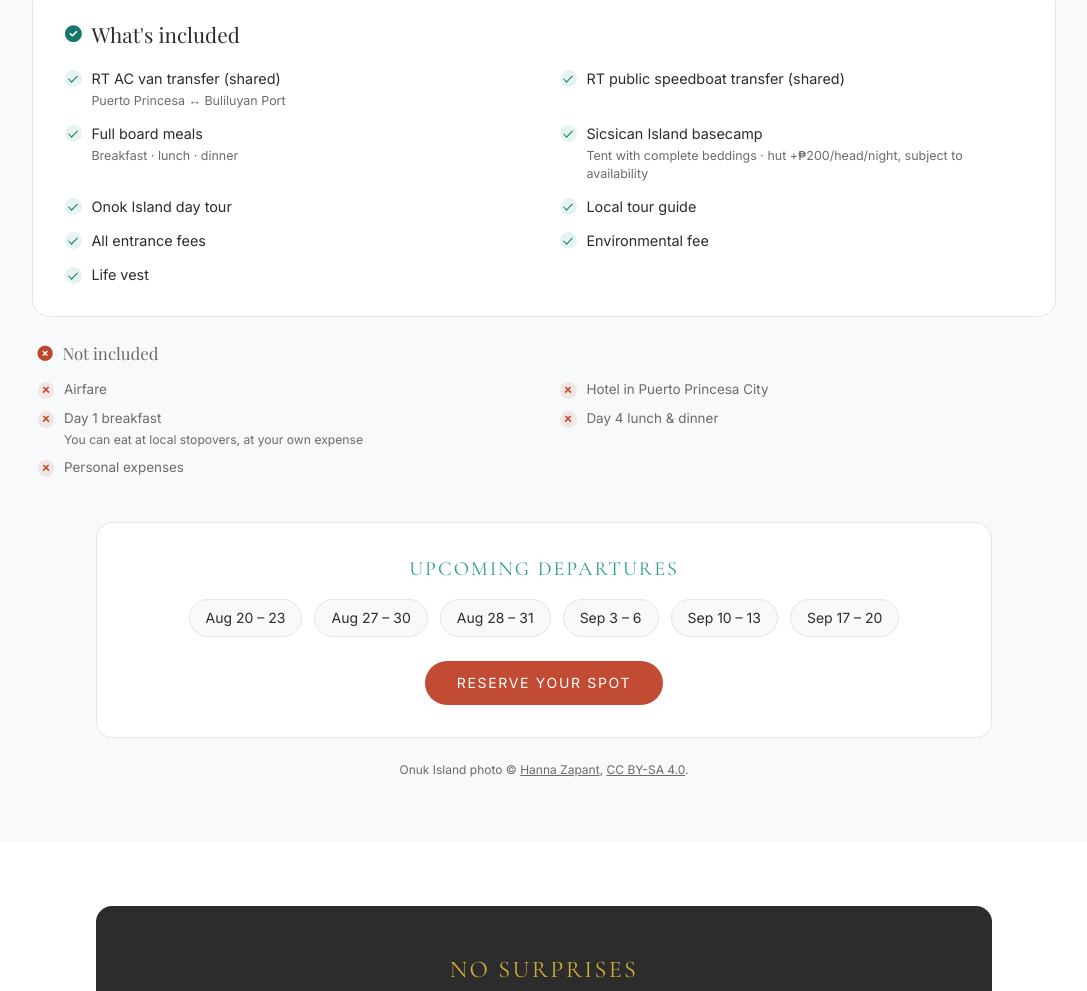
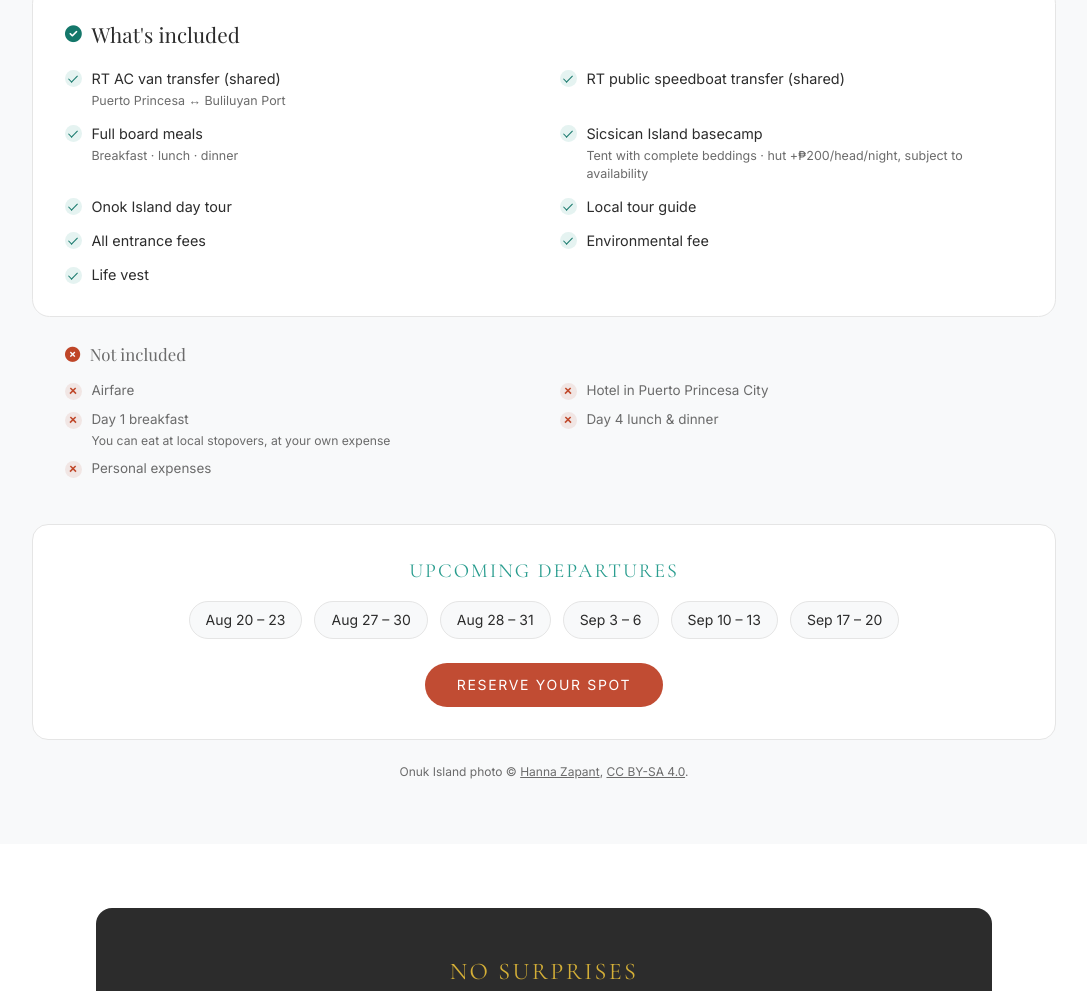
Before and after one commit to nicholohq/Kamp-Malaya, a website built with Vite: page index.html in a window 1280 px wide. Shown: the part 5393-6384 px from the top of the page, without its empty margins (96-1183 px from the left). Built offline with nearby package versions, Linux system fonts and the light colour scheme; a web font is replaced by a local one.

Commit message:
fix(home): align the itinerary section to a single content width
The section stacked four different widths — max-w-7xl header, 6xl timeline, 5xl
inclusions, 4xl departures card — so each block stepped in from the one above
it. Everything below the header now shares max-w-5xl and one left and right
edge: measured 24 -> 957 for the timeline, the included card, the not-included
block and the departures card alike.

Aligns the two lists with each other as well. Matching the horizontal padding
got them close but left a 1px offset, because the included card has a 1px border
and the not-included block did not, so their content boxes started a pixel
apart. A transparent 1px border on the borderless block makes the box models
identical. Both lists and both headings now begin at exactly 57, with their
second columns at 507.

Verified at 981: four blocks flush, columns aligned, no page overflow.

```diff
--- a/index.html
+++ b/index.html
@@ -253,7 +253,7 @@
 
   <!-- Day-by-day timeline. Replaces a one-day-at-a-time carousel: the whole
        itinerary is the selling point, and it was behind arrows. -->
-  <ol class="itin-timeline max-w-6xl mx-auto mt-8 sm:mt-10">
+  <ol class="itin-timeline max-w-5xl mx-auto mt-8 sm:mt-10">
     <li class="itin-day reveal">
       <div class="itin-marker" aria-hidden="true">
         <span class="itin-marker-word">Day</span>
@@ -423,7 +423,7 @@
   </div>
 
   <!-- Upcoming dates + CTA -->
-  <div class="max-w-4xl mx-auto mt-8 sm:mt-10 reveal">
+  <div class="max-w-5xl mx-auto mt-8 sm:mt-10 reveal">
     <div class="bg-white rounded-2xl border border-line p-6 sm:p-8 text-center">
       <p class="font-quote text-seagrass text-xl tracking-widest uppercase">Upcoming Departures</p>
       <div id="itinDates" class="flex flex-wrap justify-center gap-2 sm:gap-3 mt-4"></div>
@@ -432,7 +432,7 @@
   </div>
 
   <!-- Photo credits (required for CC BY-SA images) -->
-  <p class="max-w-4xl mx-auto mt-6 text-center text-xs text-graytext">Onuk Island photo © <a href="https://commons.wikimedia.org/wiki/File:Sunset_in_Onuk_Island,_Balabac,_Palawan.jpg" class="underline hover:text-coral-deep" target="_blank" rel="noopener">Hanna Zapant</a>, <a href="https://creativecommons.org/licenses/by-sa/4.0/" class="underline hover:text-coral-deep" target="_blank" rel="noopener">CC BY-SA 4.0</a>.</p>
+  <p class="max-w-5xl mx-auto mt-6 text-center text-xs text-graytext">Onuk Island photo © <a href="https://commons.wikimedia.org/wiki/File:Sunset_in_Onuk_Island,_Balabac,_Palawan.jpg" class="underline hover:text-coral-deep" target="_blank" rel="noopener">Hanna Zapant</a>, <a href="https://creativecommons.org/licenses/by-sa/4.0/" class="underline hover:text-coral-deep" target="_blank" rel="noopener">CC BY-SA 4.0</a>.</p>
 </section>
 
 <!-- ===================== SECTION 5B: ESTIMATOR TEASER ===================== -->
--- a/src/style.css
+++ b/src/style.css
@@ -399,8 +399,17 @@ img { background: linear-gradient(135deg, #F1F0EB, #E5E5E5); }
 @media (min-width: 640px) { .inc-primary { padding: 2rem 2rem 1.9rem; } }
 
 /* No card: it sits on the section background so it reads as a footnote to the
-   list above rather than a rival to it. */
-.inc-secondary { padding: .25rem .35rem; }
+   list above rather than a rival to it. The horizontal padding still matches
+   the card's, so both lists start on the same left edge and their two columns
+   line up rather than sitting a few pixels apart. */
+.inc-secondary {
+  padding: .25rem 1.5rem;
+  /* Matches the card's 1px border so the box models are identical. Without it
+     the two lists sit 1px apart, which is invisible alone and obvious once
+     their columns are meant to line up. */
+  border: 1px solid transparent;
+}
+@media (min-width: 640px) { .inc-secondary { padding: .25rem 2rem; } }
 
 .inc-heading {
   display: flex; align-items: center; gap: .6rem;
```
